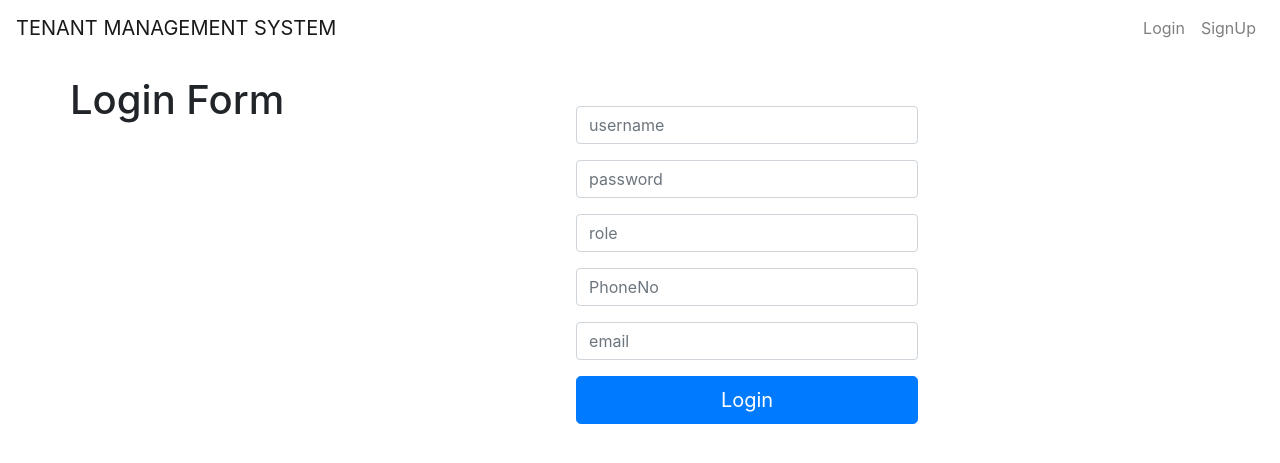
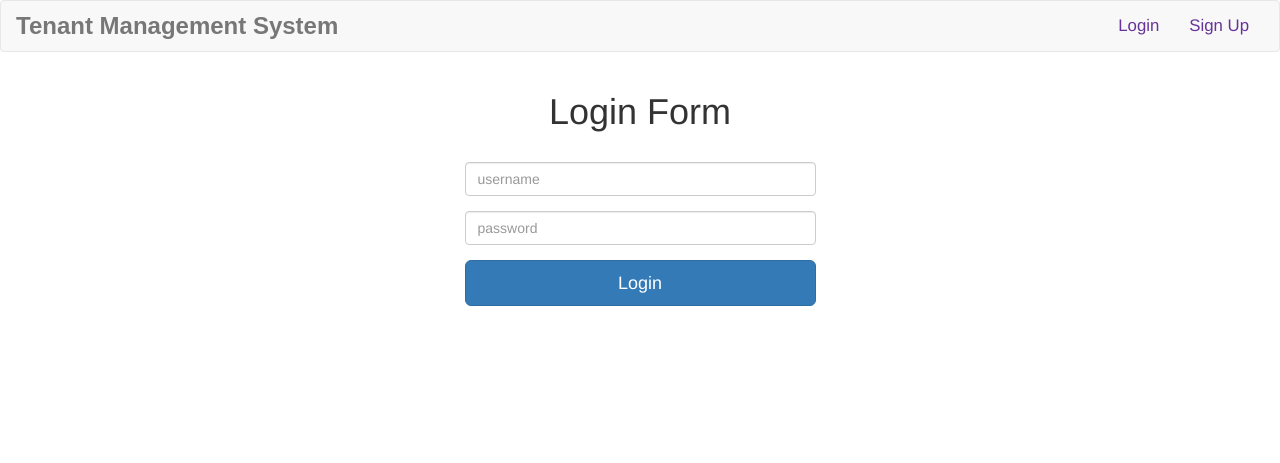
Before and after one commit to prateekgup6188/TMS, a Node server app: page /login in a window 1280 px wide. Shown: the top 463 px of the page. Run offline with Node 20, Linux system fonts and the light colour scheme; some libraries are stand-ins or nearby versions.

Commit message:
'changes'

```diff
--- a/views/login.ejs
+++ b/views/login.ejs
@@ -2,6 +2,21 @@
 <div class="container">
     <div class="row">
         <h1 style="text-align: center;">Login Form</h1>
+
+        <% if(typeof alert != 'undefined') { %>
+            <% alert.forEach(function(error){ %>
+            <div class="container-fluid">
+
+                <div class="alert alert-success alert-dismissible" role="alert">
+                    <button type="button" class="close" data-dismiss="alert" aria-label="Close"><span
+                            aria-hidden="true">&times;</span></button>
+                    <%= error.msg %>
+                </div>
+
+            </div>
+            <% }) %>
+            <% } %>
+
         <div style="width: 30%;margin: 30px auto;">
             <form action="/login" method="POST">
                 <div class="form-group">
@@ -11,15 +26,6 @@
                     <input class="form-control" type="password" name="password" placeholder="password">
                 </div>
                 <div class="form-group">
-                    <input class="form-control" type="text" name="role" placeholder="role">
-                </div>
-                <div class="form-group">
-                    <input class="form-control" type="tel" name="PhoneNo" placeholder="PhoneNo">
-                </div>
-                <div class="form-group">
-                    <input class="form-control" type="email" name="email" placeholder="email">
-                </div>
-                <div class="form-group">
                     <button class="btn btn-primary btn-lg btn-block">Login</button>
                 </div>
             </form>
--- a/views/partials/footer.ejs
+++ b/views/partials/footer.ejs
@@ -1,2 +1,3 @@
+<script src="//maxcdn.bootstrapcdn.com/bootstrap/3.3.5/js/bootstrap.min.js"></script>
 </body>
 </html>
--- a/views/partials/header.ejs
+++ b/views/partials/header.ejs
@@ -1,34 +1,22 @@
 <!DOCTYPE html>
 <html>
     <head>
-        <link rel="stylesheet" href="https://maxcdn.bootstrapcdn.com/bootstrap/4.0.0/css/bootstrap.min.css" integrity="sha384-Gn5384xqQ1aoWXA+058RXPxPg6fy4IWvTNh0E263XmFcJlSAwiGgFAW/dAiS6JXm" crossorigin="anonymous">
-        <link rel="stylesheet" type="text/css" href="/stylesheets/main.css">
-        <script src="https://kit.fontawesome.com/753dc8f266.js" crossorigin="anonymous"></script>
+        <title>Tenant Management System</title>
+        <link rel="stylesheet" href="//maxcdn.bootstrapcdn.com/bootstrap/3.3.5/css/bootstrap.min.css">
+        <script src="//ajax.googleapis.com/ajax/libs/jquery/1.11.3/jquery.min.js"></script>
+        <link rel="stylesheet" href="/stylesheets/main.css">
     </head>
     <body>
-        <nav style="margin-bottom: 20px;" class="navbar navbar-expand-md navbar-light" >
-        <a class="navbar-brand" href="/">TENANT MANAGEMENT SYSTEM</a>
-        <button class="navbar-toggler" type="button" data-toggle="collapse" data-target="#navbarsExampleDefault" aria-controls="navbarsExampleDefault" aria-expanded="false" aria-label="Toggle navigation">
-          <span class="navbar-toggler-icon"></span>
-        </button>
-        <div class="collapse navbar-collapse" id="navbarsExampleDefault">
-            <ul class="navbar-nav ml-auto">
-                <%if(!currentuser){%>
-                    <li class="nav item">
-                        <a class="nav-link" href="/login">Login</a>
-                    </li>
-                    <li class="nav item">
-                        <a class="nav-link" href="/register">SignUp</a>
-                    </li>
-                    <% console.log(currentuser) %>
-                    <%}else{%>
-                    <li class="nav item">
-                        <a class="nav-link" href="#">Signed In As <%=currentuser.role%></a>
-                    </li>
-                    <li class="nav item">
-                        <a class="nav-link" href="/logout">Logout</a>
-                    </li>
-                <% } %>
-            </ul>
-        </div>
+        <nav class="navbar navbar-default">
+            <div class="container-fluid">
+                <div class="navbar-header">
+                    <a class="navbar-brand" style="font-weight: bolder;font-family:sans-serif;font-size: x-large;" href="/">Tenant Management System</a>
+                </div>
+                <div class="collapse navbar-collapse">
+                    <ul class="nav navbar-nav navbar-right">
+                            <li><a style="font-size: larger;color: rebeccapurple" href="/login">Login</a></li>
+                            <li><a style="font-size: larger;color: rebeccapurple;" href="/register">Sign Up</a></li>
+                    </ul>
+                </div>
+            </div>
         </nav>
```
Also changed, not shown: app.js (+62 -11 lines), package.json (+8 -2 lines), views/landing.ejs (+25 -30 lines), views/register.ejs (+16 -1 lines), 1 other file.
